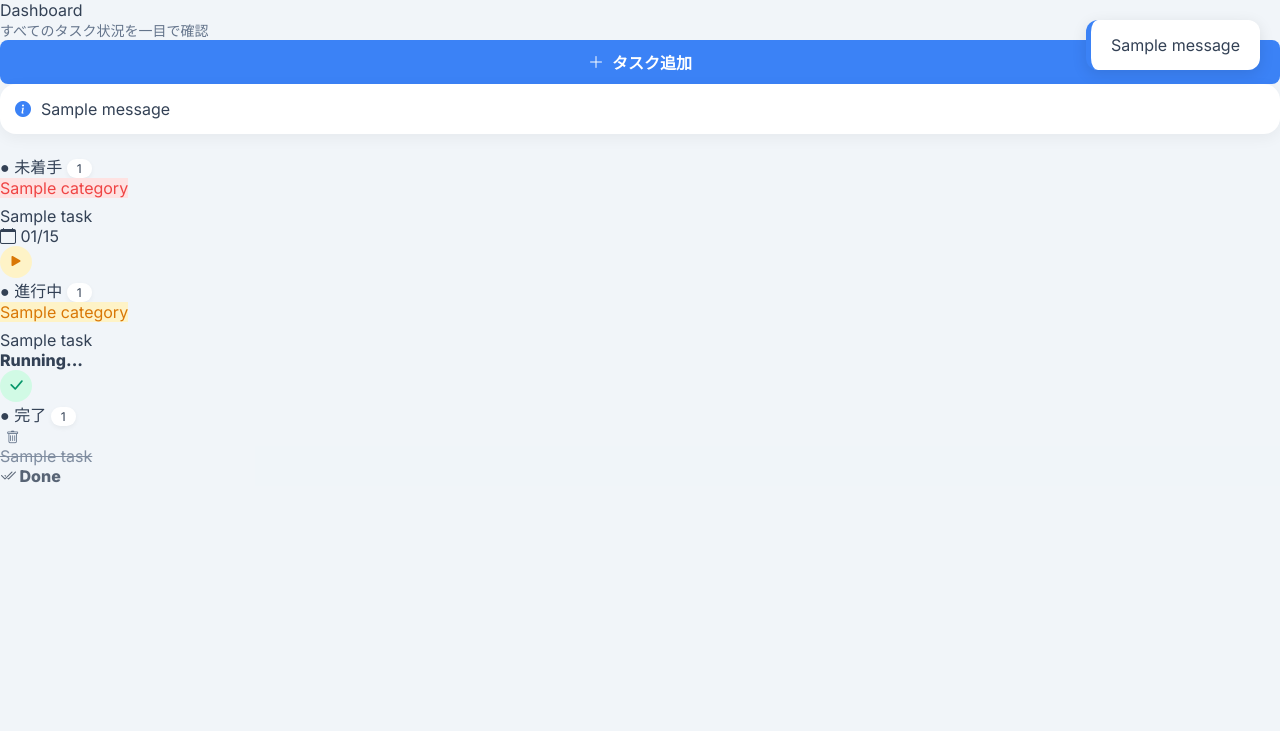
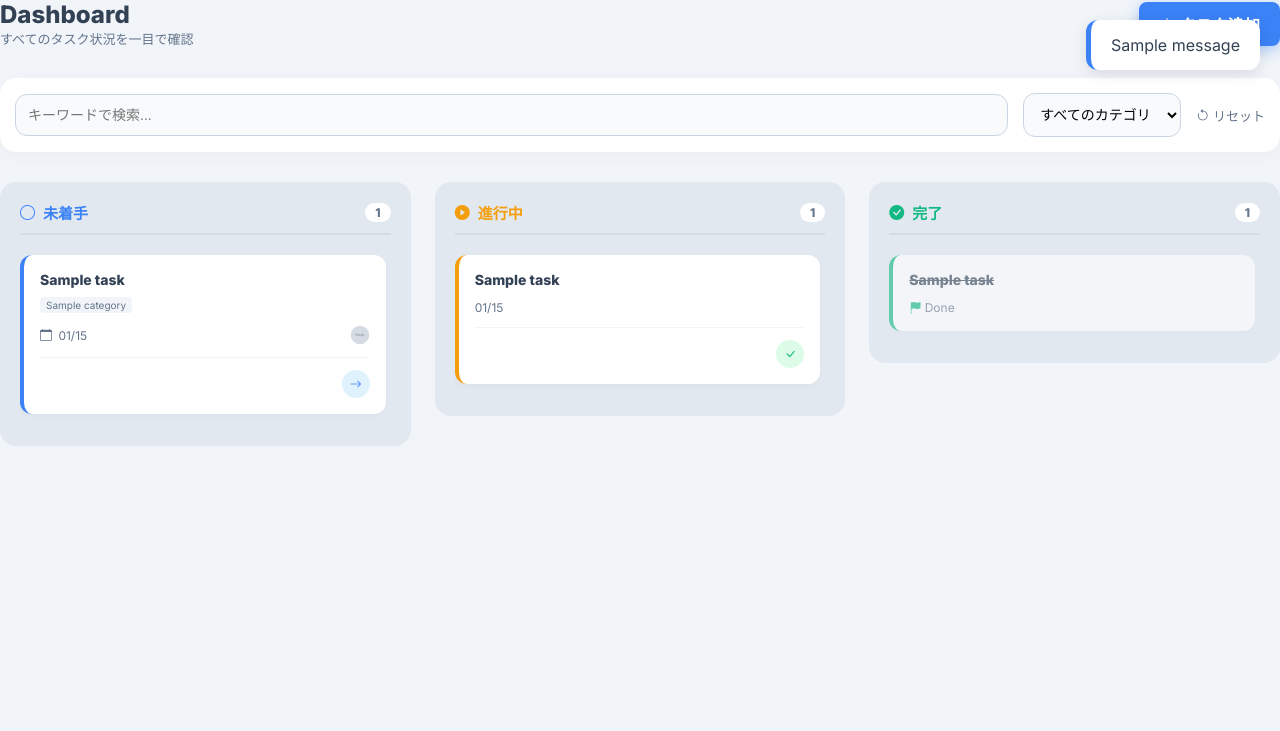
Before and after one commit to HJ-jyo/practice-webapp, a Django app: template tasks/templates/tasks/board.html in a window 1280 px wide. Shown: the top 731 px of the page. Run offline with Django 3.2, Linux system fonts and the light colour scheme; the template is opened without the code that fills it: most values are stand-ins (such as "Sample title", 1, 10 or a date in 2020); grey boxes marked "Sample" are stand-in pictures; one stand-in notice (Sample message) is shown.

Commit message:
ボード画面をModern Oceanデザインに刷新

```diff
--- a/tasks/templates/tasks/board.html
+++ b/tasks/templates/tasks/board.html
@@ -2,100 +2,298 @@
 {% load static %}
 
 {% block content %}
-<div class="p-view-header">
-    <div>
-        <div class="p-channel-name">Dashboard</div>
-        <div style="font-size:14px; color:var(--text-sub);">すべてのタスク状況を一目で確認</div>
+<style>
+    /* ボード専用スタイル */
+    .p-board-header {
+        display: flex;
+        justify-content: space-between;
+        align-items: center;
+        margin-bottom: 30px;
+    }
+
+    .p-board-title h2 {
+        font-size: 24px;
+        font-weight: 800;
+        margin: 0;
+        color: var(--text-main);
+    }
+
+    /* 検索・フィルタエリア */
+    .p-board-controls {
+        display: flex;
+        gap: 15px;
+        background: white;
+        padding: 15px;
+        border-radius: 16px;
+        box-shadow: 0 4px 20px rgba(0,0,0,0.03);
+        margin-bottom: 30px;
+        align-items: center;
+        flex-wrap: wrap;
+    }
+
+    /* カンバンカラム（3列レイアウト） */
+    .p-kanban-container {
+        display: grid;
+        grid-template-columns: repeat(3, 1fr);
+        gap: 24px;
+        align-items: start;
+        height: calc(100vh - 250px); /* 画面内に収める */
+        min-height: 500px;
+    }
+
+    .p-kanban-column {
+        background: #e2e8f0; /* カラム背景 */
+        border-radius: 16px;
+        padding: 20px;
+        display: flex;
+        flex-direction: column;
+        max-height: 100%;
+    }
+
+    .p-column-header {
+        display: flex;
+        justify-content: space-between;
+        align-items: center;
+        margin-bottom: 20px;
+        padding-bottom: 10px;
+        border-bottom: 2px solid rgba(0,0,0,0.05);
+    }
+
+    .p-column-title {
+        font-weight: 800;
+        font-size: 15px;
+        display: flex;
+        align-items: center;
+        gap: 8px;
+    }
+
+    .c-badge {
+        background: white;
+        padding: 2px 10px;
+        border-radius: 20px;
+        font-size: 12px;
+        font-weight: 700;
+        color: var(--text-sub);
+    }
+
+    /* タスクカード */
+    .p-task-list {
+        overflow-y: auto;
+        padding-right: 5px;
+        flex-grow: 1;
+    }
+
+    .c-task-card {
+        background: white;
+        border-radius: 12px;
+        padding: 16px;
+        margin-bottom: 12px;
+        box-shadow: 0 2px 5px rgba(0,0,0,0.03);
+        transition: transform 0.2s, box-shadow 0.2s;
+        border-left: 4px solid transparent;
+        cursor: pointer;
+        position: relative;
+    }
+
+    .c-task-card:hover {
+        transform: translateY(-3px);
+        box-shadow: 0 10px 20px rgba(0,0,0,0.08);
+    }
+
+    /* ステータス別のアクセントカラー */
+    .border-todo { border-left-color: var(--accent-color); }
+    .border-doing { border-left-color: #f59e0b; } /* Orange */
+    .border-done { border-left-color: #10b981; }  /* Green */
+
+    .c-task-meta {
+        display: flex;
+        justify-content: space-between;
+        align-items: center;
+        margin-top: 12px;
+        font-size: 12px;
+        color: var(--text-sub);
+    }
+
+    .c-task-actions {
+        margin-top: 12px;
+        padding-top: 12px;
+        border-top: 1px solid #f1f5f9;
+        display: flex;
+        justify-content: flex-end;
+        gap: 8px;
+    }
+
+    .c-btn-icon {
+        width: 28px;
+        height: 28px;
+        border-radius: 50%;
+        display: flex;
+        align-items: center;
+        justify-content: center;
+        border: none;
+        cursor: pointer;
+        transition: 0.2s;
+        font-size: 12px;
+    }
+    .btn-next { background: #e0f2fe; color: var(--accent-color); }
+    .btn-next:hover { background: var(--accent-color); color: white; }
+
+    .btn-done { background: #dcfce7; color: #10b981; }
+    .btn-done:hover { background: #10b981; color: white; }
+
+    /* レスポンシブ対応 (スマホでは縦並び) */
+    @media (max-width: 768px) {
+        .p-kanban-container {
+            grid-template-columns: 1fr;
+            height: auto;
+        }
+    }
+</style>
+
+<div class="p-board-header">
+    <div class="p-board-title">
+        <h2>Dashboard</h2>
+        <div style="font-size:13px; color:var(--text-sub);">すべてのタスク状況を一目で確認</div>
     </div>
-
-    <a href="{% url 'task_create' %}" class="c-btn-primary" style="display:flex; align-items:center; gap:8px;">
-        <i class="bi bi-plus-lg"></i> タスク追加
+    <a href="{% url 'task_create' %}" class="c-btn-primary" style="box-shadow: 0 4px 15px rgba(59, 130, 246, 0.4);">
+        <i class="bi bi-plus-lg" style="margin-right:5px;"></i> タスク追加
     </a>
 </div>
 
-<div class="p-view-body">
+<form method="get" class="p-board-controls">
+    <div style="flex-grow: 1; min-width: 200px;">
+        <input type="text" name="q" placeholder="キーワードで検索..." value="{{ query|default:'' }}">
+    </div>
+    <div style="min-width: 150px;">
+        <select name="category" onchange="this.form.submit()">
+            <option value="">すべてのカテゴリ</option>
+            {% for cat in categories %}
+            <option value="{{ cat.id }}" {% if selected_category_id == cat.id %}selected{% endif %}>
+                {{ cat.name }}
+            </option>
+            {% endfor %}
+        </select>
+    </div>
+    <a href="{% url 'board' %}" style="font-size:13px; color:var(--text-sub); text-decoration:none;">
+        <i class="bi bi-arrow-counterclockwise"></i> リセット
+    </a>
 
-    {% if messages %}
-        {% for message in messages %}
-        <div style="background:white; color:var(--text-main); padding:15px; border-radius:16px; margin-bottom:20px; box-shadow:0 4px 15px rgba(0,0,0,0.05); display:flex; align-items:center; gap:10px;">
-            <i class="bi bi-info-circle-fill" style="color:var(--accent-color);"></i> {{ message }}
+    {% if completed_tasks > 0 %}
+    <div style="margin-left:auto;">
+        <form action="{% url 'delete_done_tasks' %}" method="post" style="display:inline;">
+            {% csrf_token %}
+            <button type="submit" style="background:none; border:none; color:var(--text-sub); cursor:pointer; font-size:12px;" onclick="return confirm('完了タスクを全て削除しますか？');">
+                <i class="bi bi-trash"></i> 完了済みを掃除
+            </button>
+        </form>
+    </div>
+    {% endif %}
+</form>
+
+<div class="p-kanban-container">
+
+    <div class="p-kanban-column">
+        <div class="p-column-header">
+            <div class="p-column-title" style="color: var(--accent-color);">
+                <i class="bi bi-circle"></i> 未着手
+            </div>
+            <span class="c-badge">{{ tasks_todo.count }}</span>
         </div>
-        {% endfor %}
-    {% endif %}
+        <div class="p-task-list">
+            {% for task in tasks_todo %}
+            <div class="c-task-card border-todo" onclick="location.href='{% url 'task_edit' task.id %}'">
+                <div style="font-weight:700; font-size:14px; margin-bottom:5px;">{{ task.title }}</div>
+                {% if task.category %}
+                <span style="font-size:10px; background:#f1f5f9; padding:2px 6px; border-radius:4px; color:var(--text-sub);">
+                    {{ task.category.name }}
+                </span>
+                {% endif %}
 
-    <div class="p-kanban-board">
-
-        <div class="c-column">
-            <div class="c-column-header col-header-todo">
-                <span style="color:var(--status-todo);">●</span> 未着手
-                <span style="background:white; padding:2px 10px; border-radius:10px; font-size:12px; box-shadow:0 2px 5px rgba(0,0,0,0.05);">{{ tasks_todo.count }}</span>
-            </div>
-
-            {% for task in tasks_todo %}
-                <div class="c-task-card" onclick="location.href='{% url 'task_edit' task.pk %}'">
-                    {% if task.category %}
-                        <span class="c-badge" style="background:#fee2e2; color:#ef4444;">{{ task.category.name }}</span>
-                    {% endif %}
-                    <div class="c-task-title" style="margin-top:8px;">{{ task.title }}</div>
-                    <div class="c-task-meta">
-                        <span><i class="bi bi-calendar"></i> {{ task.due_date|date:"m/d"|default:"-" }}</span>
-                        <form action="{% url 'move_to_doing' task.pk %}" method="post">{% csrf_token %}
-                            <button type="submit" style="background:#fef3c7; color:#d97706; border:none; width:32px; height:32px; border-radius:50%; cursor:pointer; display:flex; align-items:center; justify-content:center; transition:0.2s;" onclick="event.stopPropagation();">
-                                <i class="bi bi-play-fill" style="font-size:18px;"></i>
-                            </button>
-                        </form>
+                <div class="c-task-meta">
+                    <div>
+                        {% if task.due_date %}
+                            <i class="bi bi-calendar" style="margin-right:3px;"></i> {{ task.due_date|date:"m/d" }}
+                        {% endif %}
+                    </div>
+                    <div style="display:flex;">
+                        {% for user in task.assigned_users.all|slice:":3" %}
+                        <div style="width:20px; height:20px; border-radius:50%; background:#cbd5e1; border:1px solid white; margin-left:-5px; overflow:hidden;">
+                            {% if user.profile.icon %}
+                                <img src="{{ user.profile.icon.url }}" style="width:100%; height:100%; object-fit:cover;">
+                            {% endif %}
+                        </div>
+                        {% endfor %}
                     </div>
                 </div>
+
+                <div class="c-task-actions" onclick="event.stopPropagation();">
+                    <a href="{% url 'move_to_doing' task.id %}" class="c-btn-icon btn-next" title="進行中へ">
+                        <i class="bi bi-arrow-right"></i>
+                    </a>
+                </div>
+            </div>
+            {% empty %}
+            <div style="text-align:center; color:var(--text-sub); font-size:12px; padding:20px;">タスクなし</div>
             {% endfor %}
         </div>
+    </div>
 
-        <div class="c-column">
-            <div class="c-column-header col-header-doing">
-                <span style="color:var(--status-doing);">●</span> 進行中
-                <span style="background:white; padding:2px 10px; border-radius:10px; font-size:12px; box-shadow:0 2px 5px rgba(0,0,0,0.05);">{{ tasks_doing.count }}</span>
+    <div class="p-kanban-column">
+        <div class="p-column-header">
+            <div class="p-column-title" style="color: #f59e0b;">
+                <i class="bi bi-play-circle-fill"></i> 進行中
             </div>
+            <span class="c-badge">{{ tasks_doing.count }}</span>
+        </div>
+        <div class="p-task-list">
+            {% for task in tasks_doing %}
+            <div class="c-task-card border-doing" onclick="location.href='{% url 'task_edit' task.id %}'">
+                <div style="font-weight:700; font-size:14px; margin-bottom:5px;">{{ task.title }}</div>
 
-            {% for task in tasks_doing %}
-                <div class="c-task-card" onclick="location.href='{% url 'task_edit' task.pk %}'">
-                    {% if task.category %}
-                        <span class="c-badge" style="background:#fef3c7; color:#d97706;">{{ task.category.name }}</span>
-                    {% endif %}
-                    <div class="c-task-title" style="margin-top:8px;">{{ task.title }}</div>
-                    <div class="c-task-meta">
-                        <span style="color:var(--status-doing); font-weight:bold;">Running...</span>
-                        <form action="{% url 'move_to_done' task.pk %}" method="post">{% csrf_token %}
-                            <button type="submit" style="background:#d1fae5; color:#059669; border:none; width:32px; height:32px; border-radius:50%; cursor:pointer; display:flex; align-items:center; justify-content:center; transition:0.2s;" onclick="event.stopPropagation();">
-                                <i class="bi bi-check-lg" style="font-size:18px;"></i>
-                            </button>
-                        </form>
+                <div class="c-task-meta">
+                    <div>
+                        {% if task.due_date %}
+                            <span {% if task.is_overdue %}style="color:var(--danger); font-weight:bold;"{% endif %}>
+                                {{ task.due_date|date:"m/d" }}
+                            </span>
+                        {% endif %}
                     </div>
                 </div>
+
+                <div class="c-task-actions" onclick="event.stopPropagation();">
+                    <a href="{% url 'move_to_done' task.id %}" class="c-btn-icon btn-done" title="完了へ">
+                        <i class="bi bi-check-lg"></i>
+                    </a>
+                </div>
+            </div>
+            {% empty %}
+            <div style="text-align:center; color:var(--text-sub); font-size:12px; padding:20px;">進行中なし</div>
             {% endfor %}
         </div>
+    </div>
 
-        <div class="c-column">
-            <div class="c-column-header col-header-done">
-                <span style="color:var(--status-done);">●</span> 完了
-                <span style="background:white; padding:2px 10px; border-radius:10px; font-size:12px; box-shadow:0 2px 5px rgba(0,0,0,0.05);">{{ tasks_done.count }}</span>
-                {% if tasks_done.count > 0 %}
-                    <form action="{% url 'delete_done_tasks' %}" method="post" style="margin-left:auto;">{% csrf_token %}
-                        <button type="submit" style="border:none; background:none; color:var(--text-sub); cursor:pointer;" title="一括削除">
-                            <i class="bi bi-trash"></i>
-                        </button>
-                    </form>
-                {% endif %}
+    <div class="p-kanban-column">
+        <div class="p-column-header">
+            <div class="p-column-title" style="color: #10b981;">
+                <i class="bi bi-check-circle-fill"></i> 完了
             </div>
-
+            <span class="c-badge">{{ tasks_done.count }}</span>
+        </div>
+        <div class="p-task-list">
             {% for task in tasks_done %}
-                <div class="c-task-card" style="background:#f1f5f9; box-shadow:none; opacity:0.8;">
-                    <div class="c-task-title" style="text-decoration:line-through; color:var(--text-sub);">{{ task.title }}</div>
-                    <div class="c-task-meta">
-                        <span style="color:var(--status-done); font-weight:bold;"><i class="bi bi-check2-all"></i> Done</span>
+            <div class="c-task-card border-done" style="opacity:0.6;" onclick="location.href='{% url 'task_edit' task.id %}'">
+                <div style="font-weight:700; font-size:14px; margin-bottom:5px; text-decoration:line-through;">{{ task.title }}</div>
+                <div class="c-task-meta">
+                    <div>
+                        <i class="bi bi-flag-fill" style="color:#10b981;"></i> Done
                     </div>
                 </div>
+            </div>
+            {% empty %}
+            <div style="text-align:center; color:var(--text-sub); font-size:12px; padding:20px;">完了履歴なし</div>
             {% endfor %}
         </div>
+    </div>
 
-    </div>
 </div>
 {% endblock %}
```
